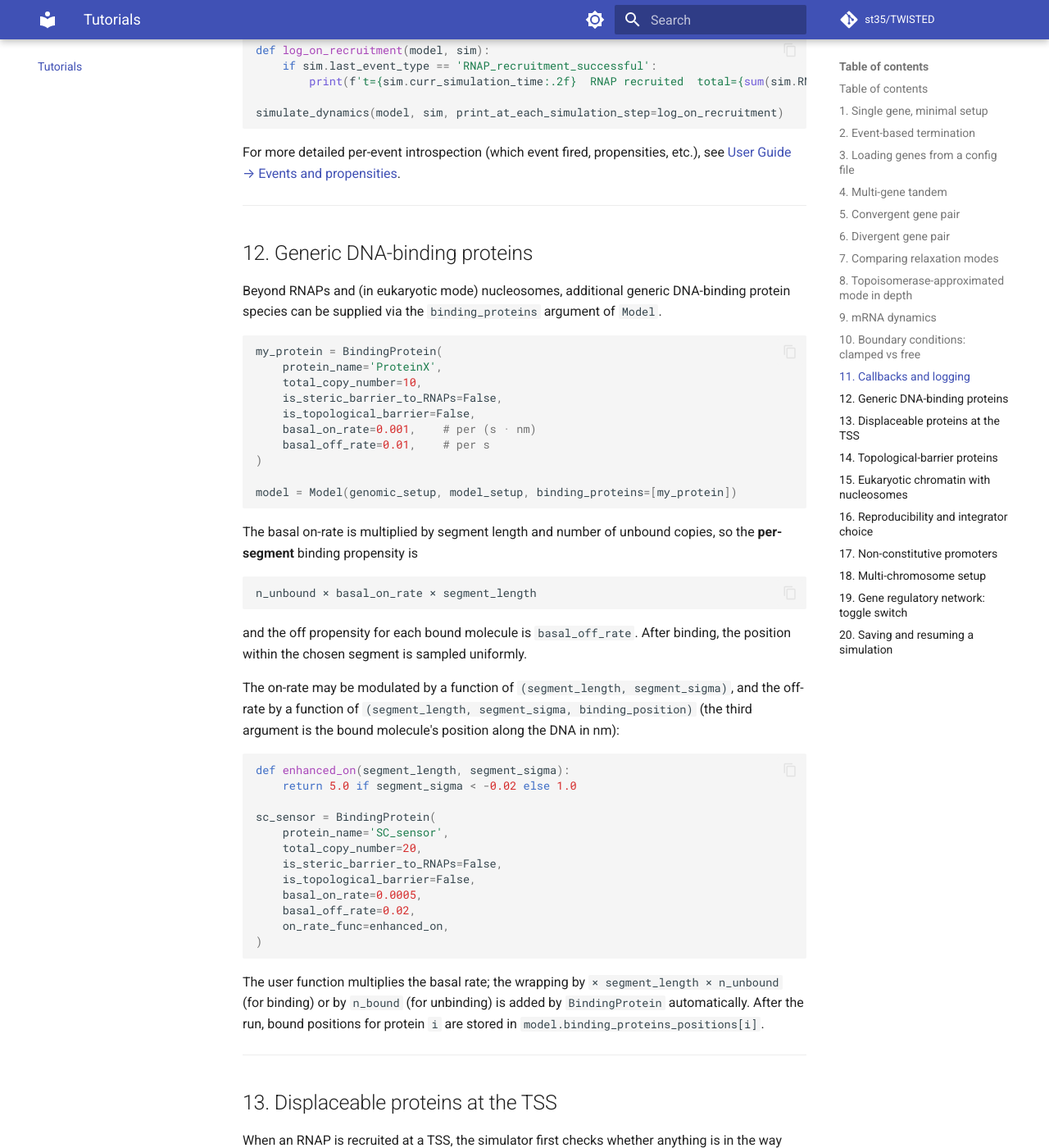
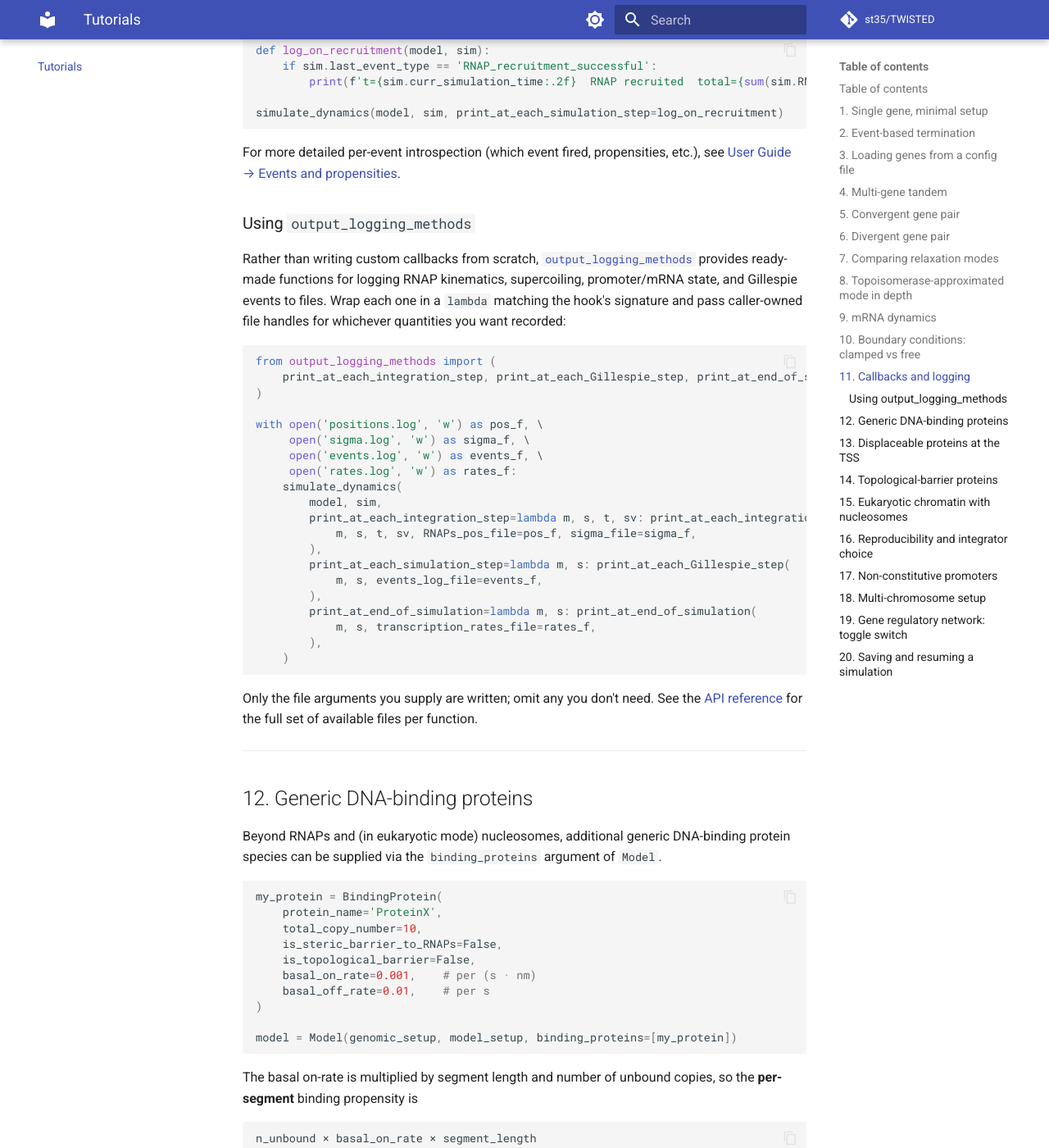
Before and after one commit to st35/TWISTED, an MkDocs documentation site: the page built from docs/tutorials.md, in a window 1280 px wide and 1400 px high, scrolled down 9315 px. Shown: the whole window at 82% size. Built offline with MkDocs 1.6.1 and Material for MkDocs 9.7.7, drawn with Linux system fonts in a browser that asks for light colours; comment, search, counter and statistics services are not loaded.

Commit message:
Add API docs and guide references for output_logging_methods

````diff
--- a/docs/tutorials.md
+++ b/docs/tutorials.md
@@ -392,6 +392,36 @@ simulate_dynamics(model, sim, print_at_each_simulation_step=log_on_recruitment)
 ```
 
 For more detailed per-event introspection (which event fired, propensities, etc.), see [User Guide → Events and propensities](user-guide/events-and-propensities.md).
+
+### Using `output_logging_methods`
+
+Rather than writing custom callbacks from scratch, [`output_logging_methods`](api/output-logging-methods.md) provides ready-made functions for logging RNAP kinematics, supercoiling, promoter/mRNA state, and Gillespie events to files. Wrap each one in a `lambda` matching the hook's signature and pass caller-owned file handles for whichever quantities you want recorded:
+
+```python
+from output_logging_methods import (
+    print_at_each_integration_step, print_at_each_Gillespie_step, print_at_end_of_simulation,
+)
+
+with open('positions.log', 'w') as pos_f, \
+     open('sigma.log', 'w') as sigma_f, \
+     open('events.log', 'w') as events_f, \
+     open('rates.log', 'w') as rates_f:
+    simulate_dynamics(
+        model, sim,
+        print_at_each_integration_step=lambda m, s, t, sv: print_at_each_integration_step(
+            m, s, t, sv, RNAPs_pos_file=pos_f, sigma_file=sigma_f,
+        ),
+        print_at_each_simulation_step=lambda m, s: print_at_each_Gillespie_step(
+            m, s, events_log_file=events_f,
+        ),
+        print_at_end_of_simulation=lambda m, s: print_at_end_of_simulation(
+            m, s, transcription_rates_file=rates_f,
+        ),
+    )
+```
+
+Only the file arguments you supply are written; omit any you don't need. See the [API reference](api/output-logging-methods.md) for the full set of available files per function.
+
 
 ---
 
--- a/mkdocs.yml
+++ b/mkdocs.yml
@@ -76,4 +76,5 @@ nav:
     - model_dynamics: api/model-dynamics.md
     - simulate_dynamics: api/simulate-dynamics.md
     - utilities: api/utilities.md
+    - output_logging_methods: api/output-logging-methods.md
   - How to cite: citations.md
````
Also changed, not shown: docs/api/index.md (+2 -1 lines), docs/api/output-logging-methods.md (added, +90 -0 lines), docs/user-guide/simulation.md (+2 -0 lines).
